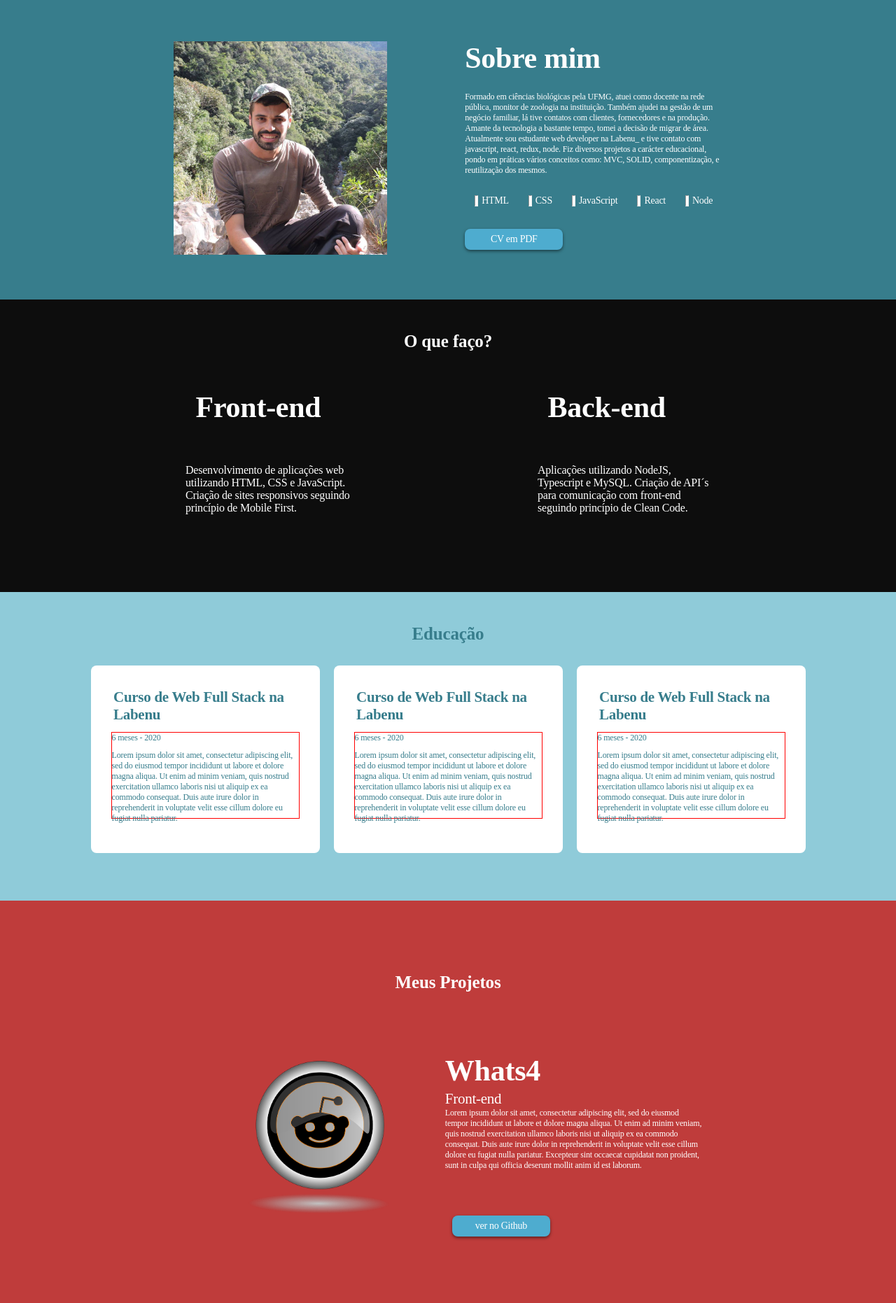
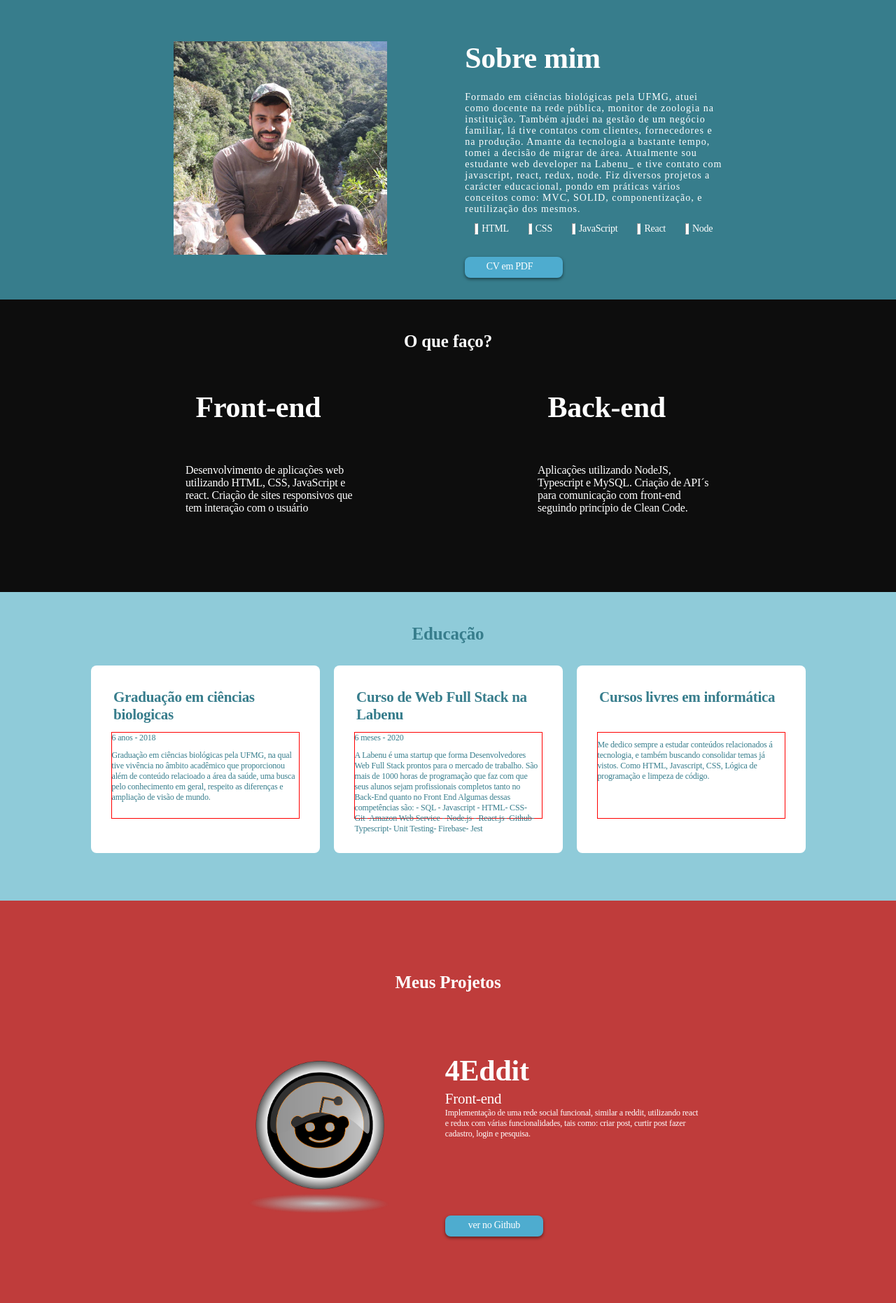
Before and after one commit to felipe0520/portfolio, a React (Create React App) app in the folder portfolio-felipe/: page / in a window 1280 px wide. Shown: the part 660-2522 px from the top of the page at 70% size. Built offline with nearby package versions, Linux system fonts and the light colour scheme.

Commit message:
dados reais adicionados

```diff
--- a/portfolio-felipe/src/components/customButton/index.js
+++ b/portfolio-felipe/src/components/customButton/index.js
@@ -3,7 +3,12 @@ import { WrapperButton, NameButton } from "./style";
 
 const CustonButton = (props) => {
   return (
-    <WrapperButton>
+    <WrapperButton
+      type="button"
+      target="_blank"
+      href={props.href}
+      rel="noopener noreferrer"
+    >
       <NameButton>{props.nameButton}</NameButton>
     </WrapperButton>
   );
--- a/portfolio-felipe/src/components/customButton/style.js
+++ b/portfolio-felipe/src/components/customButton/style.js
@@ -1,6 +1,6 @@
 import styled from "styled-components";
 
-export const WrapperButton = styled.button`
+export const WrapperButton = styled.a`
   width: 140px;
   height: 30px;
   border-radius: 8px;
@@ -8,11 +8,14 @@ export const WrapperButton = styled.button`
   box-shadow: 0 2px 4px 0 rgba(0, 0, 0, 0.5);
   background-color: #4eaccf;
   margin-top: 32px;
-  margin-left: 10px;
+  text-decoration: none;
+  display: flex;
+  justify-content: center;
+  align-items: center;
+  color: #fff;
 `;
 
 export const NameButton = styled.span`
-  width: 79px;
   height: 18px;
   font-family: Montserrat;
   font-size: 14px;
@@ -21,6 +24,4 @@ export const NameButton = styled.span`
   font-style: normal;
   line-height: normal;
   letter-spacing: -0.28px;
-  text-align: center;
-  color: #ffffff;
 `;
--- a/portfolio-felipe/src/container/cardProject/index.js
+++ b/portfolio-felipe/src/container/cardProject/index.js
@@ -10,7 +10,7 @@ const CardProject = (props) => {
       <SubTitle>{props.subtitle}</SubTitle>
       <Description>{props.description}</Description>
       <div>
-        <CustonButton nameButton={props.nameButton} />
+        <CustonButton nameButton={props.nameButton} href={props.href} />
         {props.buttonSecondary && (
           <CustonButton nameButton={props.nameButtonSecondary} />
         )}
--- a/portfolio-felipe/src/page/WhatDoIDo/index.js
+++ b/portfolio-felipe/src/page/WhatDoIDo/index.js
@@ -10,12 +10,9 @@ export const WhatDoIDo = () => {
         <CardInfo
           title="Front-end"
           description="Desenvolvimento de aplicações
-      web utilizando HTML, CSS e
-      JavaScript.
-
-      Criação de sites responsivos
-      seguindo princípio de
-      Mobile First."
+      web utilizando HTML, CSS,
+      JavaScript e react.
+      Criação de sites responsivos que tem interação com o usuário"
         />
         <CardInfo
           title="Back-end"
--- a/portfolio-felipe/src/page/aboutMe/index.js
+++ b/portfolio-felipe/src/page/aboutMe/index.js
@@ -3,7 +3,7 @@ import {
   WrapperSobreMim,
   WrapperInfo,
   Photo,
-  SubTitle,
+  Description,
   Title,
   WrapperSkils,
   Button,
@@ -18,7 +18,7 @@ const SobreMim = () => {
       <WrapperInfo>
         <Title>Sobre mim</Title>
 
-        <SubTitle>
+        <Description>
           Formado em ciências biológicas pela UFMG, atuei como docente na rede
           pública, monitor de zoologia na instituição. Também ajudei na gestão
           de um negócio familiar, lá tive contatos com clientes, fornecedores e
@@ -27,7 +27,7 @@ const SobreMim = () => {
           tive contato com javascript, react, redux, node. Fiz diversos projetos
           a carácter educacional, pondo em práticas vários conceitos como: MVC,
           SOLID, componentização, e reutilização dos mesmos.
-        </SubTitle>
+        </Description>
         <WrapperSkils>
           <Skil name="HTML" />
           <Skil name="CSS" />
@@ -35,8 +35,13 @@ const SobreMim = () => {
           <Skil name="React" />
           <Skil name="Node" />
         </WrapperSkils>
-        <Button>
-          <NameButton>CV em PDF</NameButton>
+        <Button
+          type="button"
+          target="_blank"
+          href="https://github.com/felipe0520/portfolio/blob/master/portfolio-felipe/curriculo/curriculo-Felipe-Ferraz.pdf"
+          rel="noopener noreferrer"
+        >
+          <NameButton>CV em PDF </NameButton>
         </Button>
       </WrapperInfo>
     </WrapperSobreMim>
--- a/portfolio-felipe/src/page/aboutMe/style.js
+++ b/portfolio-felipe/src/page/aboutMe/style.js
@@ -56,17 +56,18 @@ export const Title = styled.h1`
   }
 `;
 
-export const SubTitle = styled.span`
+export const Description = styled.span`
   width: 368px;
   height: 122px;
   font-family: Montserrat;
-  font-size: 12px;
+  font-size: 14px;
   font-weight: normal;
   font-stretch: normal;
   font-style: normal;
   line-height: normal;
-  letter-spacing: -0.16px;
   color: #ffffff;
+  letter-spacing: 1px;
+  margin-bottom: 40px;
   @media (max-width: 400px) {
     height: auto;
     width: 300px;
@@ -80,7 +81,7 @@ export const WrapperSkils = styled.div`
   justify-content: space-around;
 `;
 
-export const Button = styled.button`
+export const Button = styled.a`
   width: 140px;
   height: 30px;
   border-radius: 8px;
@@ -88,6 +89,11 @@ export const Button = styled.button`
   box-shadow: 0 2px 4px 0 rgba(0, 0, 0, 0.5);
   background-color: #4eaccf;
   margin-top: 32px;
+  text-decoration: none;
+  display: flex;
+  justify-content: center;
+  align-items: center;
+  color: #fff;
 `;
 
 export const NameButton = styled.span`
@@ -100,6 +106,4 @@ export const NameButton = styled.span`
   font-style: normal;
   line-height: normal;
   letter-spacing: -0.28px;
-  text-align: center;
-  color: #ffffff;
 `;
--- a/portfolio-felipe/src/page/education/index.js
+++ b/portfolio-felipe/src/page/education/index.js
@@ -8,50 +8,28 @@ const Education = () => {
       <Title>Educação</Title>
       <WrapperCard>
         <CardEducation
-          title="Curso de Web Full Stack
-            na Labenu"
-          duration="6 meses - 2020"
-          description="
-            Lorem ipsum dolor sit amet,
-            consectetur adipiscing elit,
-            sed do eiusmod tempor incididunt ut
-            labore et dolore magna aliqua. Ut enim ad
-            minim veniam, quis nostrud exercitation
-            ullamco laboris nisi ut aliquip ex ea
-            commodo consequat. Duis aute irure dolor
-            in reprehenderit in voluptate velit esse cillum dolore eu
-            fugiat nulla pariatur. "
+          title="Graduação em ciências biologicas"
+          duration="6 anos - 2018"
+          description="Graduação em ciências biológicas pela UFMG, na qual tive vivência no âmbito acadêmico
+          que proporcionou além de conteúdo relacioado a área da saúde, uma busca pelo conhecimento em geral,
+           respeito as diferenças e ampliação de visão de mundo.  "
         />
         <CardEducation
           title="Curso de Web Full Stack
              na Labenu"
           duration="6 meses - 2020"
-          description="
-             Lorem ipsum dolor sit amet,
-             consectetur adipiscing elit,
-             sed do eiusmod tempor incididunt ut
-             labore et dolore magna aliqua. Ut enim ad
-             minim veniam, quis nostrud exercitation
-             ullamco laboris nisi ut aliquip ex ea
-             commodo consequat. Duis aute irure dolor
-             in reprehenderit in voluptate velit esse cillum dolore eu
-             fugiat nulla pariatur. "
+          description="A Labenu é uma startup que forma Desenvolvedores Web Full Stack prontos para o
+          mercado de trabalho. São mais de 1000 horas de programação que faz com que seus
+          alunos sejam profissionais completos tanto no Back-End quanto no Front End
+          Algumas dessas competências são:
+          - SQL - Javascript - HTML- CSS- Git- Amazon Web Service - Node.js
+          - React.js- Github- Typescript- Unit Testing- Firebase- Jest"
         />
 
         <CardEducation
-          title="Curso de Web Full Stack
-           na Labenu"
-          duration="6 meses - 2020"
-          description="
-           Lorem ipsum dolor sit amet,
-           consectetur adipiscing elit,
-           sed do eiusmod tempor incididunt ut
-           labore et dolore magna aliqua. Ut enim ad
-           minim veniam, quis nostrud exercitation
-           ullamco laboris nisi ut aliquip ex ea
-           commodo consequat. Duis aute irure dolor
-           in reprehenderit in voluptate velit esse cillum dolore eu
-           fugiat nulla pariatur. "
+          title="Cursos livres em informática"
+          description="Me dedico sempre a estudar conteúdos relacionados á tecnologia, e também
+          buscando consolidar temas já vistos. Como HTML, Javascript, CSS, Lógica de programação e limpeza de código. "
         />
       </WrapperCard>
     </WrapperEducation>
--- a/portfolio-felipe/src/page/hireMe/index.js
+++ b/portfolio-felipe/src/page/hireMe/index.js
@@ -9,7 +9,7 @@ const HireMe = () => {
       <Description>
         Procuro oportunidade de trabalho onde eu possa aprender, me desenvolver
         e evoluir na minha carreia profissional. E-mail para contato:
-        email@email.com.br Celular: (xx) xxxxx-xxxx
+        felipeefrz@gmail.com Celular: (31) 98229-9943
       </Description>
       <SocialNetWork horizontal />
     </Wrapper>
--- a/portfolio-felipe/src/page/projects/index.js
+++ b/portfolio-felipe/src/page/projects/index.js
@@ -17,34 +17,24 @@ const Projects = () => {
           <ImgProject src={require("../../image/project/reddit.png")} />
 
           <CardProject
-            title="Whats4"
+            title="4Eddit"
             subtitle=" Front-end"
-            description="Lorem ipsum dolor sit amet,
-        consectetur adipiscing elit, sed do eiusmod tempor
-        incididunt ut labore et dolore magna aliqua.
-        Ut enim ad minim veniam, quis nostrud exercitation
-        ullamco laboris nisi ut aliquip ex ea commodo consequat.
-        Duis aute irure dolor in reprehenderit in voluptate velit
-        esse cillum dolore eu fugiat nulla pariatur. Excepteur sint
-        occaecat cupidatat non proident, sunt in culpa qui officia
-        deserunt mollit anim id est laborum."
+            description="Implementação  de uma rede social funcional, similar a reddit,
+            utilizando react e redux com várias funcionalidades, tais como: criar post, curtir post
+            fazer cadastro, login e pesquisa."
             nameButton="ver no Github"
+            href="https://github.com/felipe0520/4eddit"
           />
         </WrapperCards>
         <WrapperCards>
           <CardProject
-            title="Whats4"
+            title="4Food"
             subtitle=" Front-end"
-            description="Lorem ipsum dolor sit amet,
-        consectetur adipiscing elit, sed do eiusmod tempor
-        incididunt ut labore et dolore magna aliqua.
-        Ut enim ad minim veniam, quis nostrud exercitation
-        ullamco laboris nisi ut aliquip ex ea commodo consequat.
-        Duis aute irure dolor in reprehenderit in voluptate velit
-        esse cillum dolore eu fugiat nulla pariatur. Excepteur sint
-        occaecat cupidatat non proident, sunt in culpa qui officia
-        deserunt mollit anim id est laborum."
+            description="Implementação de uma aplicação web para ambiente mobile, similar a app
+            de entrega de comida, utilizando react e redux. Dentre as funcionalidades estão:
+            cadastro, login, busca de restaurantes, visualizar carrinho e realizar pedido."
             nameButton="ver no Github"
+            href="https://github.com/felipe0520/4food"
           />
           <ImgProject src={require("../../image/project/4food.png")} />
         </WrapperCards>
@@ -52,20 +42,13 @@ const Projects = () => {
           <ImgProject src={require("../../image/project/reddit.png")} />
 
           <CardProject
-            title="Whats4"
-            subtitle=" Front-end"
-            description="Lorem ipsum dolor sit amet,
-        consectetur adipiscing elit, sed do eiusmod tempor
-        incididunt ut labore et dolore magna aliqua.
-        Ut enim ad minim veniam, quis nostrud exercitation
-        ullamco laboris nisi ut aliquip ex ea commodo consequat.
-        Duis aute irure dolor in reprehenderit in voluptate velit
-        esse cillum dolore eu fugiat nulla pariatur. Excepteur sint
-        occaecat cupidatat non proident, sunt in culpa qui officia
-        deserunt mollit anim id est laborum."
+            title="Labook"
+            subtitle=" Back-end"
+            description="Implementação de back-end baseado em rede social, funcional que permita
+            interação entre usuários com validações, tokens. Tendo os seguintes endpoints: Cadastro,
+            login, fazer amizade, desfazer, criar post, ver o feed. Foi utilizado banco de dados MySQL "
             nameButton="back-en GitHub"
-            buttonSecondary
-            nameButtonSecondary="front-end GitHub"
+            href="https://github.com/felipe0520/labook"
           />
         </WrapperCards>
       </WrapperProject>
```
Also changed, not shown: 1 other file (tests, documents, lock files or other folders).
